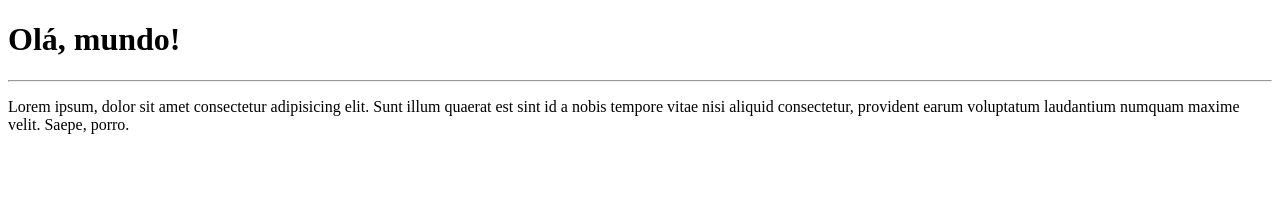
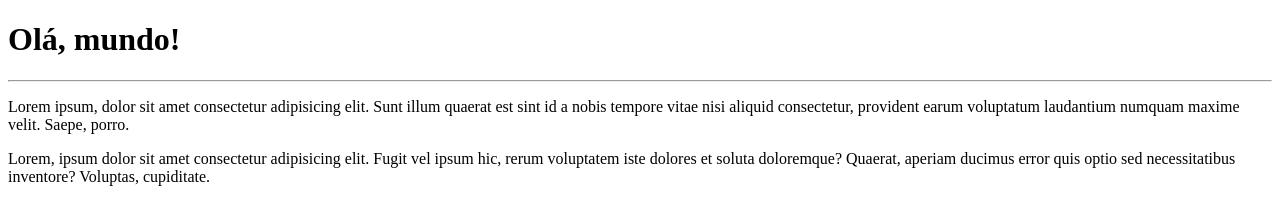
Before and after one commit to AntonioHReis/OlaMundo, a plain HTML site: page Site-exemplo/index.html in a window 1280 px wide. Drawn offline with Linux system fonts and the light colour scheme.

Commit message:
Adicioneu um parágrafo

```diff
--- a/Site-exemplo/index.html
+++ b/Site-exemplo/index.html
@@ -9,5 +9,6 @@
     <h1>Olá, mundo!</h1>
     <hr>
     <p>Lorem ipsum, dolor sit amet consectetur adipisicing elit. Sunt illum quaerat est sint id a nobis tempore vitae nisi aliquid consectetur, provident earum voluptatum laudantium numquam maxime velit. Saepe, porro.</p>
+    <p>Lorem, ipsum dolor sit amet consectetur adipisicing elit. Fugit vel ipsum hic, rerum voluptatem iste dolores et soluta doloremque? Quaerat, aperiam ducimus error quis optio sed necessitatibus inventore? Voluptas, cupiditate.</p>
 </body>
 </html>
```
